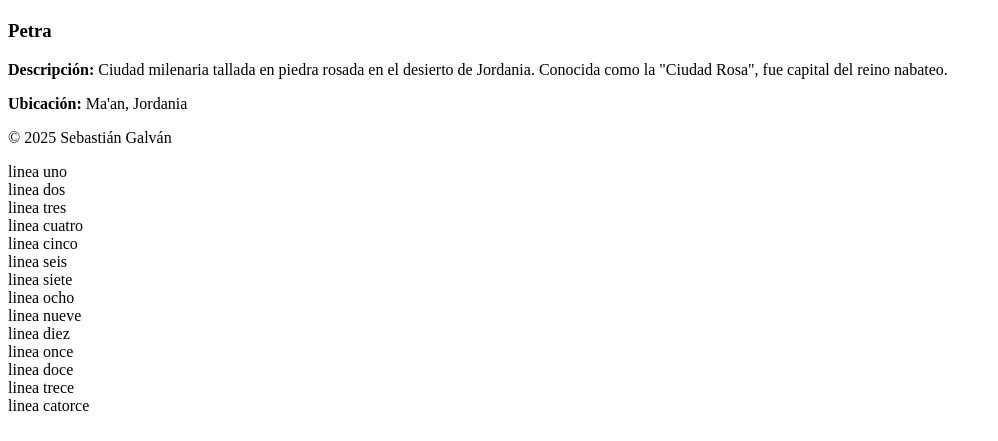
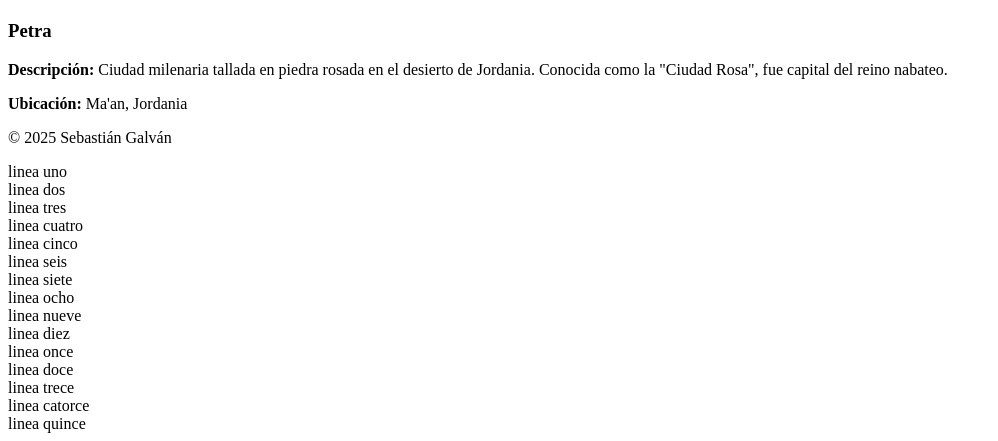
Before and after one commit to ImKaiserG/parcial_punto_2, a plain HTML site: page index.html in a window 1280 px wide. Shown: the part 2193-2634 px from the top of the page, without its empty margins (0-998 px from the left). Drawn offline with Linux system fonts and the light colour scheme.

```diff
--- a/index.html
+++ b/index.html
@@ -91,5 +91,6 @@
     <div> linea doce </div>
     <div> linea trece </div>
     <div> linea catorce </div>
+    <div> linea quince </div>
 </body>
 </html>
```
